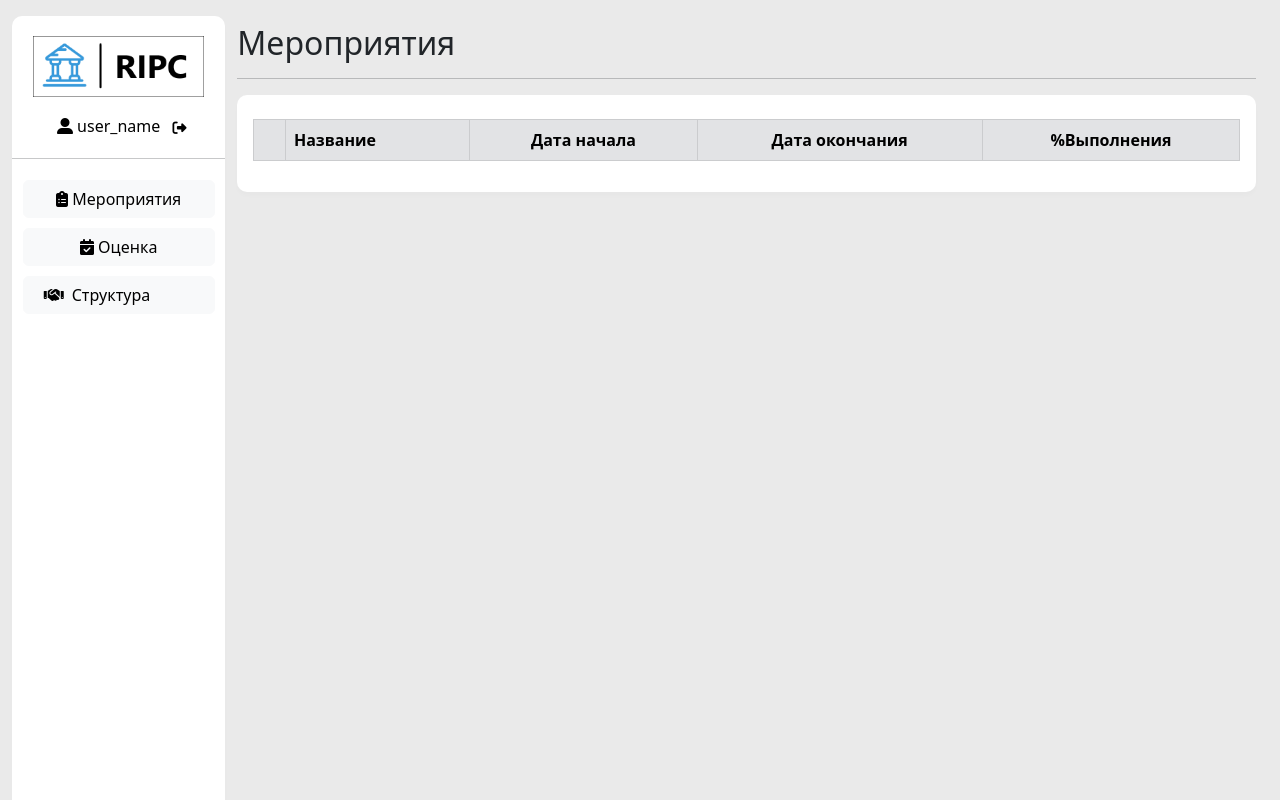
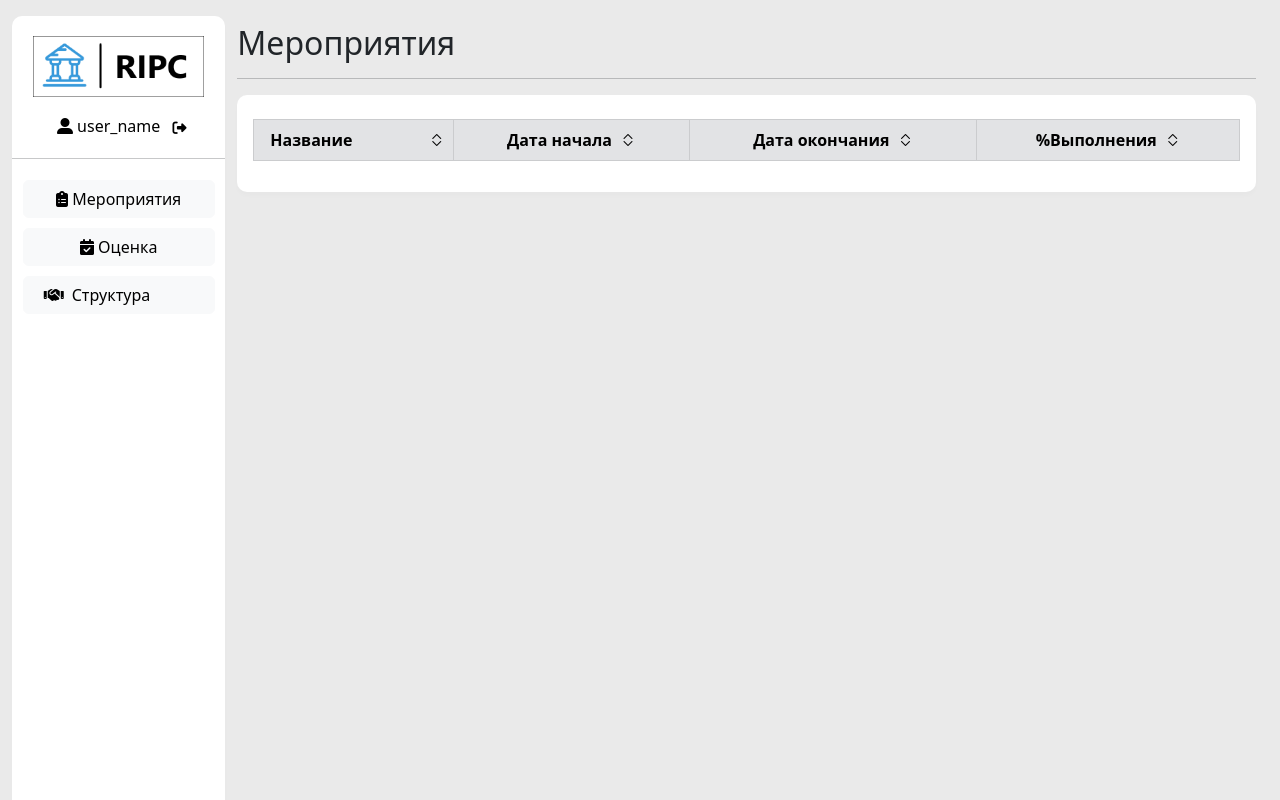
Before and after one commit to ScarlettD1/RIPC, a Django app: template ripc/templates/main_pages/events_org.html in a window 1280 px wide. Run offline with Django 4.2, Linux system fonts and the light colour scheme; the template is opened without the code that fills it, so the values that code supplies are empty; some libraries are stand-ins or nearby versions.

Commit message:
Добавил сортировку (Список МП - организация)

```diff
--- a/ripc/static/js/pages/events_org.js
+++ b/ripc/static/js/pages/events_org.js
@@ -1,17 +1,19 @@
 let baseURL = `${document.location.protocol}//${document.location.host}`
 let page = 1
 let lastPage = 1
+let sortBy = "start_date"
 
 $(document).ready(function(){
     getEventsInfo();
     setInterval(getEventsInfo, 30000);
+    $('.table-admin-view thead button').bind('click', SortData)
 });
 
 // Получить стартовые данные
 function getEventsInfo() {
     $.ajax({
         type: "GET",
-        url: `${baseURL}/api/event/?page=${page}`,
+        url: `${baseURL}/api/event/?page=${page}&order_by=${sortBy}`,
         dataType: 'JSON',
         success: function (response) {
             console.log("Мероприятия получены!")
@@ -28,7 +30,6 @@ function getEventsInfo() {
 
                 eventsTable += `
                     <tr id="${events[i]['id']}">
-                        <td class="table-checkbox"><input class="checkbox w-100" type="checkbox"></td>
                         <th style="width: 50%"><a href="/event/${events[i]['id']}" class="link-primary">${events[i]['name']}</a></th>
                         <td>${events[i]['start_date']}</td>
                         <td>${events[i]['end_date']}</td>
@@ -48,6 +49,14 @@ function getEventsInfo() {
             console.log(textStatus, jqXHR.responseText);
         }
     });
+}
+
+function SortData() {
+    if ($(this).attr('id').split('-')[1] === sortBy)
+        sortBy = '-' + sortBy
+    else
+        sortBy = $(this).attr('id').split('-')[1]
+    getEventsInfo()
 }
 
 function insertPagination(lastPage) {
--- a/ripc/templates/main_pages/events_org.html
+++ b/ripc/templates/main_pages/events_org.html
@@ -10,12 +10,31 @@
         <div class="main-content mt-3 ms-3 me-3 pt-4">
             <table class="table-admin-view table table-bordered table-hover">
                 <thead>
-                    <tr class="table-secondary text-center">
-                        <th scope="col"></th>
-                        <th class="text-start" scope="col">Название</th>
-                        <th scope="col">Дата начала</th>
-                        <th scope="col">Дата окончания</th>
-                        <th scope="col">%Выполнения</th>
+                    <tr class="table-secondary">
+                        <th scope="col">
+                            <div class="d-flex justify-content-between" style="height: 1.5rem">
+                                <p class="ms-2">Название</p>
+                                <button id='sort-name' class="bi bi-chevron-expand"></button>
+                            </div>
+                        </th>
+                        <th scope="col">
+                            <div class="d-flex justify-content-center" style="height: 1.5rem">
+                                <p>Дата начала</p>
+                                <button id='sort-start_date' class="ms-2 bi bi-chevron-expand"></button>
+                            </div>
+                        </th>
+                        <th scope="col">
+                            <div class="d-flex justify-content-center" style="height: 1.5rem">
+                                <p>Дата окончания</p>
+                                <button id='sort-end_date' class="ms-2 bi bi-chevron-expand"></button>
+                            </div>
+                        </th>
+                        <th scope="col">
+                            <div class="d-flex justify-content-center" style="height: 1.5rem">
+                                <p>%Выполнения</p>
+                                <button id='sort-total_percent' class="ms-2 bi bi-chevron-expand"></button>
+                            </div>
+                        </th>
                     </tr>
                 </thead>
                 <tbody>
```
Also changed, not shown: ripc/templates/main_pages/events_resp.html (+8 -8 lines).
